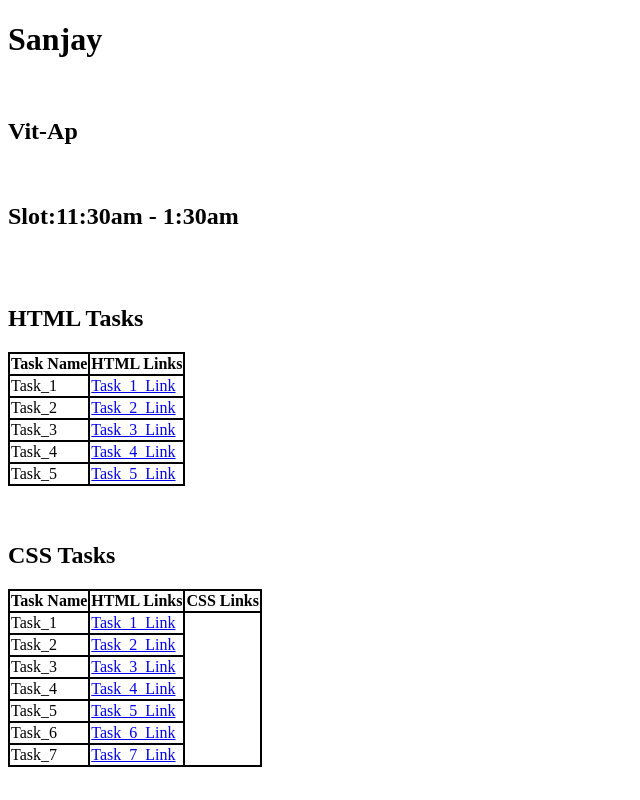
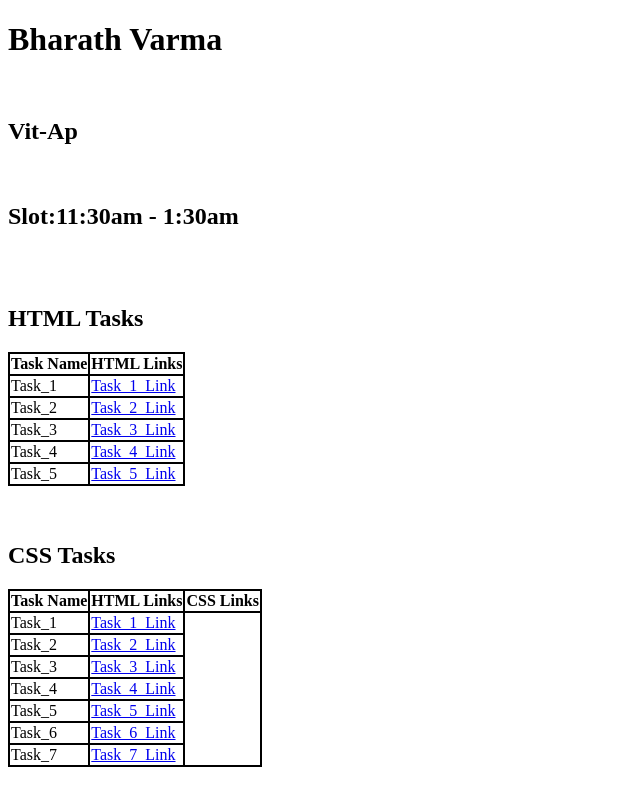
Before and after one commit to Bharathvarma1817/trail-1, a plain HTML site: page index.html in a window 1280 px wide. Shown: the whole page, without its empty margins (0-640 px from the left). Drawn offline with Linux system fonts and the light colour scheme.

Commit message:
Update index.html

```diff
--- a/index.html
+++ b/index.html
@@ -13,7 +13,7 @@
     </style>
 </head>
 <body>
-        <h1>Sanjay</h1><br>
+        <h1>Bharath Varma</h1><br>
         <h2>Vit-Ap</h2><br>
         <h2>Slot:11:30am - 1:30am</h2><br><br>
 
```
